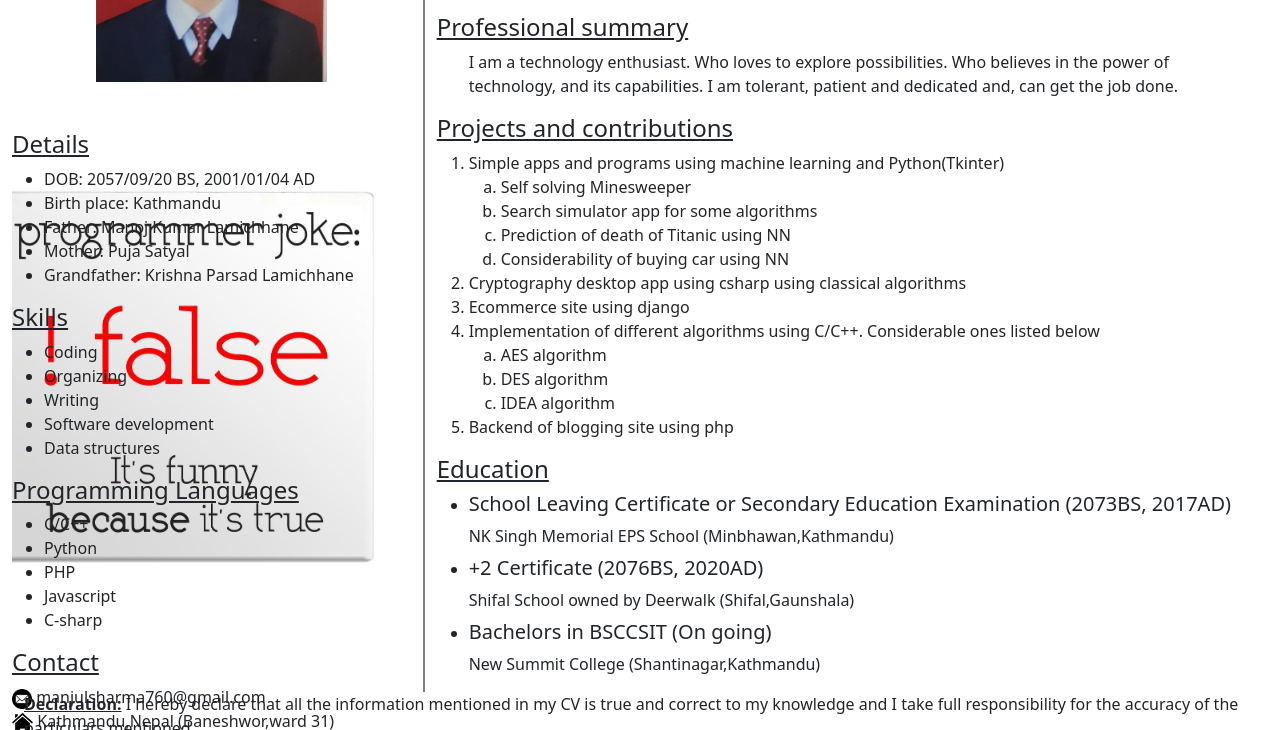
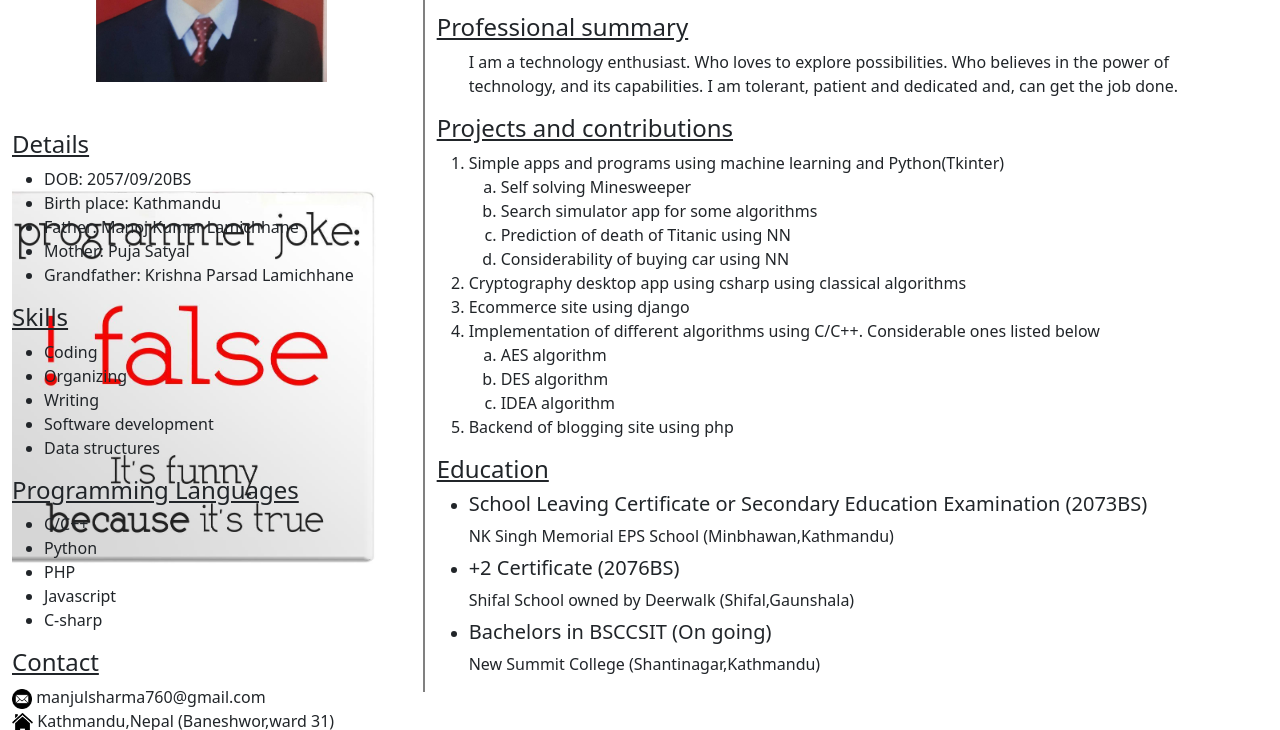
Before and after one commit to Manjul760/Manjul760.github.io, a plain HTML site: page cv/index.html in a window 1280 px wide. Shown: the part 222-952 px from the top of the page. Drawn offline with nearby package versions, Linux system fonts and the light colour scheme; files that its build step writes are made by us from their sources; files whose address does not match are found by name.

Commit message:
Update index.html

```diff
--- a/cv/index.html
+++ b/cv/index.html
@@ -18,7 +18,7 @@
                 <div class="skills">
                     <h4><u>Details</u></h4>
                     <ul>
-                        <li>DOB: 2057/09/20 BS, 2001/01/04 AD</li>
+                        <li>DOB: 2057/09/20BS</li>
                         <li>Birth place: Kathmandu</li>
                         <li>Father: Manoj Kumar Lamichhane</li>
                         <li>Mother: Puja Satyal</li>
@@ -94,11 +94,11 @@
                     <h4><u>Education</u></h4>
                     <ul>
                         <li>
-                            <h5>School Leaving Certificate or Secondary Education Examination (2073BS, 2017AD)</h5>
+                            <h5>School Leaving Certificate or Secondary Education Examination (2073BS)</h5>
                             NK Singh Memorial EPS School (Minbhawan,Kathmandu)
                         </li>
                         <li class="pt-2">
-                            <h5>+2 Certificate (2076BS, 2020AD)</h5>
+                            <h5>+2 Certificate (2076BS)</h5>
                             Shifal School owned by Deerwalk (Shifal,Gaunshala)
                         </li>
                         <li class="pt-2">
@@ -110,11 +110,6 @@
 
             </div>
         </div>
-
-        <p class="ps-4 pe-4">
-            <u><b>Declaration:</b></u>
-            I hereby declare that all the information mentioned in my CV is true and correct to my knowledge and I take full responsibility for the accuracy of the particulars mentioned.
-        </p>
     </div>
 
 
```
